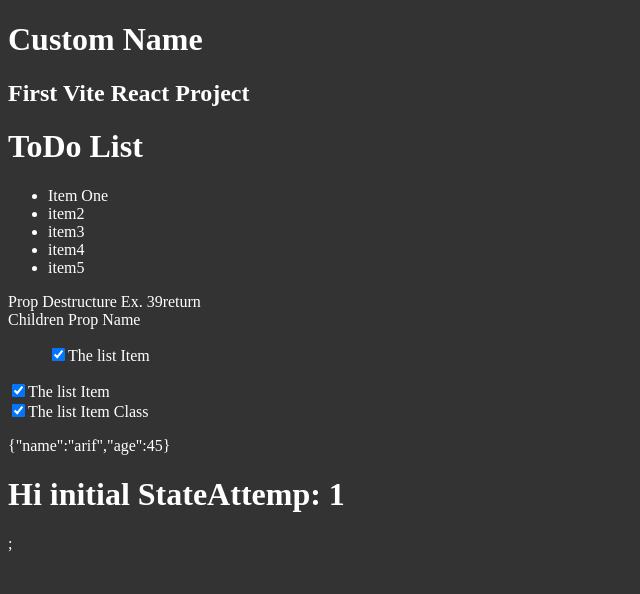
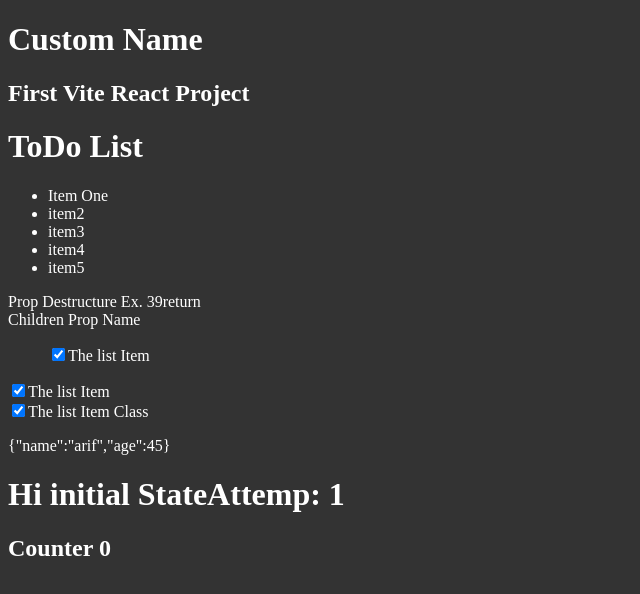
Before and after one commit to iqbal-arif/SimplifiedReactJS, a React (Vite) app in the folder demo/vite-project/myviteproject/: page / in a window 1280 px wide. Shown: the top 594 px of the page, without its empty margins (0-640 px from the left). Built offline with nearby package versions, Linux system fonts and the light colour scheme.

Commit message:
modified:   demo/vite-project/myviteproject/src/App.jsx new file:   demo/vite-project/myviteproject/src/Counter.jsx

```diff
--- a/demo/vite-project/myviteproject/src/App.jsx
+++ b/demo/vite-project/myviteproject/src/App.jsx
@@ -8,6 +8,8 @@ import { ChildProp } from "./ChildProp";
 import { TodoListItem } from "./TodoListItem";
 import { TodoListItemClass } from "./TodoListItemClass";
 import user from "./user.json";
+import { Counter } from "./Counter";
+
 // Importing css file
 import "./style.css";
 // Importing Image
@@ -114,7 +116,7 @@ useState needs to be stated initially in the function before anything else
         Hi {name}
         Attemp: {attempt}
       </h1>
-      ;
+      <Counter />
     </div>
   );
 }
--- /dev/null
+++ b/demo/vite-project/myviteproject/src/Counter.jsx
@@ -0,0 +1,10 @@
+import { useState } from "react";
+
+export function Counter() {
+  const [count, setCount] = useState(0); // change the state.
+
+  function handleClick() {
+    setCount(count + 1);
+  }
+  return <h2 onClick={handleClick}>Counter {count}</h2>;
+}
```
